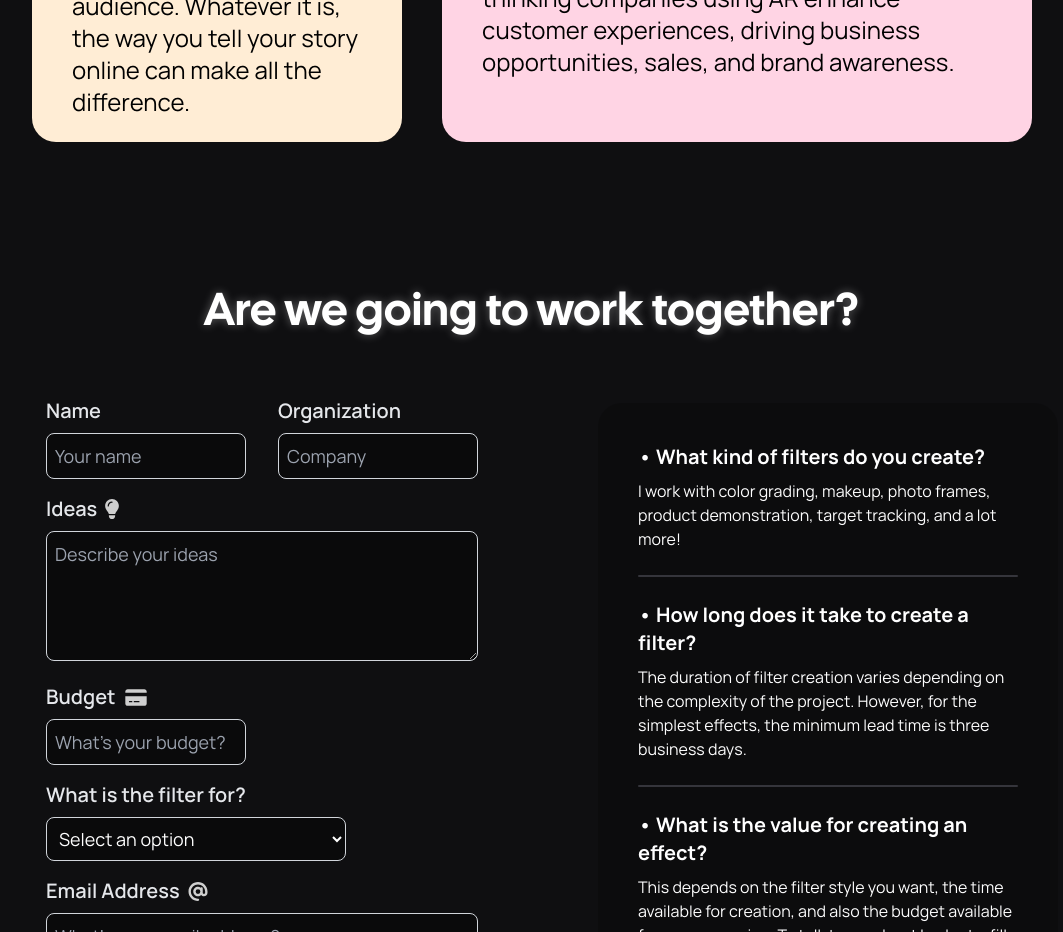
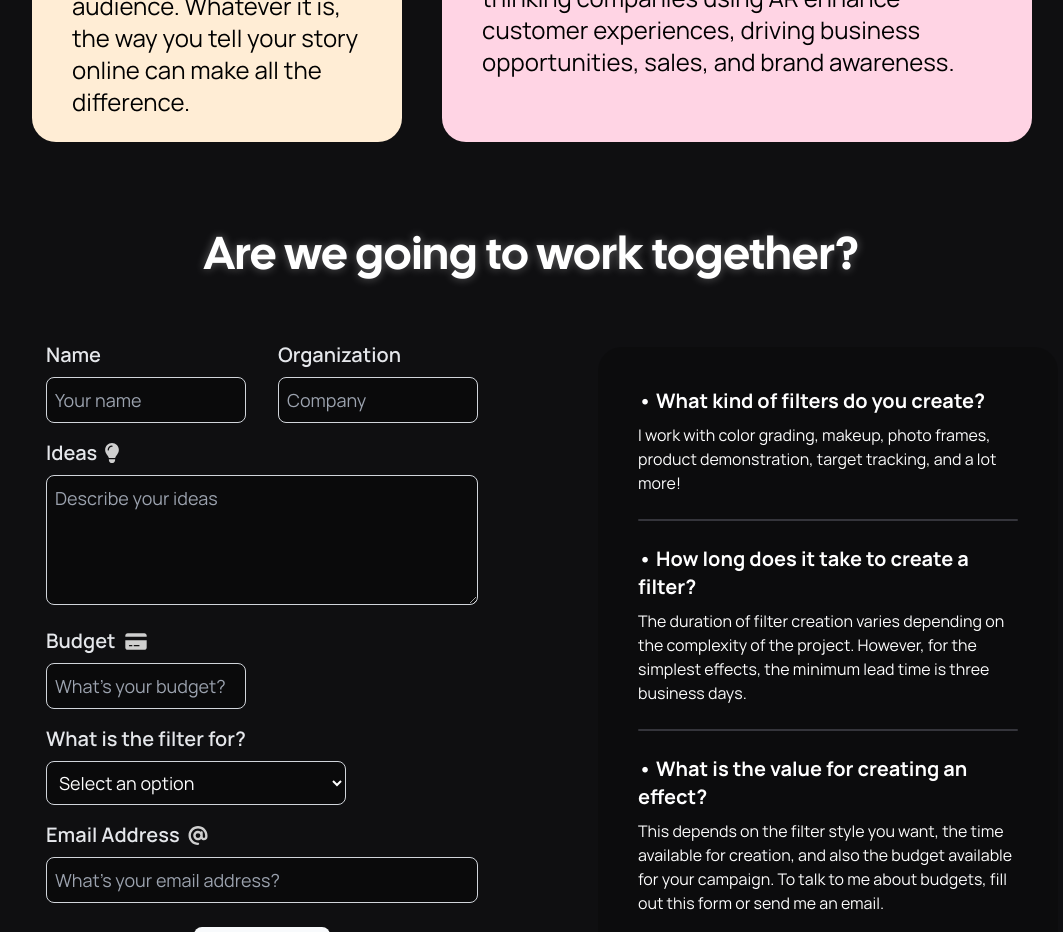
Before and after one commit to xicko/dashnyam, a Next.js app: page / in a window 1280 px wide. Shown: the part 2960-3892 px from the top of the page, without its empty margins (108-1171 px from the left). Built offline with nearby package versions, Linux system fonts and the light colour scheme.

Commit message:
added top spacing to Contact Anchor Link

```diff
--- a/app/globals.css
+++ b/app/globals.css
@@ -19,8 +19,6 @@
 
 body {
   color: #fff;/* rgb(var(--foreground-rgb)); */
-
-
 }
 
 
@@ -43,7 +41,12 @@ body {
 }
 
 
-
+/* Contact Anchor Link Top Spacing */
+#contactform {
+  padding-top: 90px;
+  margin-top: -90px;
+}
+/* Contact Anchor Link Top Spacing */
 
 
 
```
